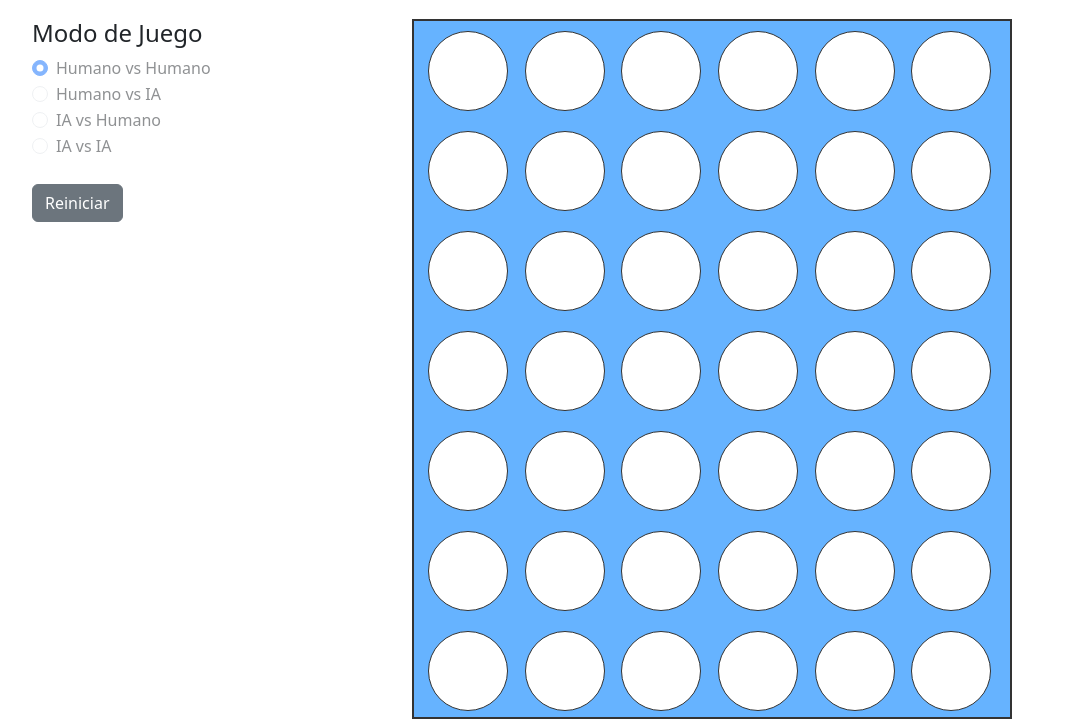
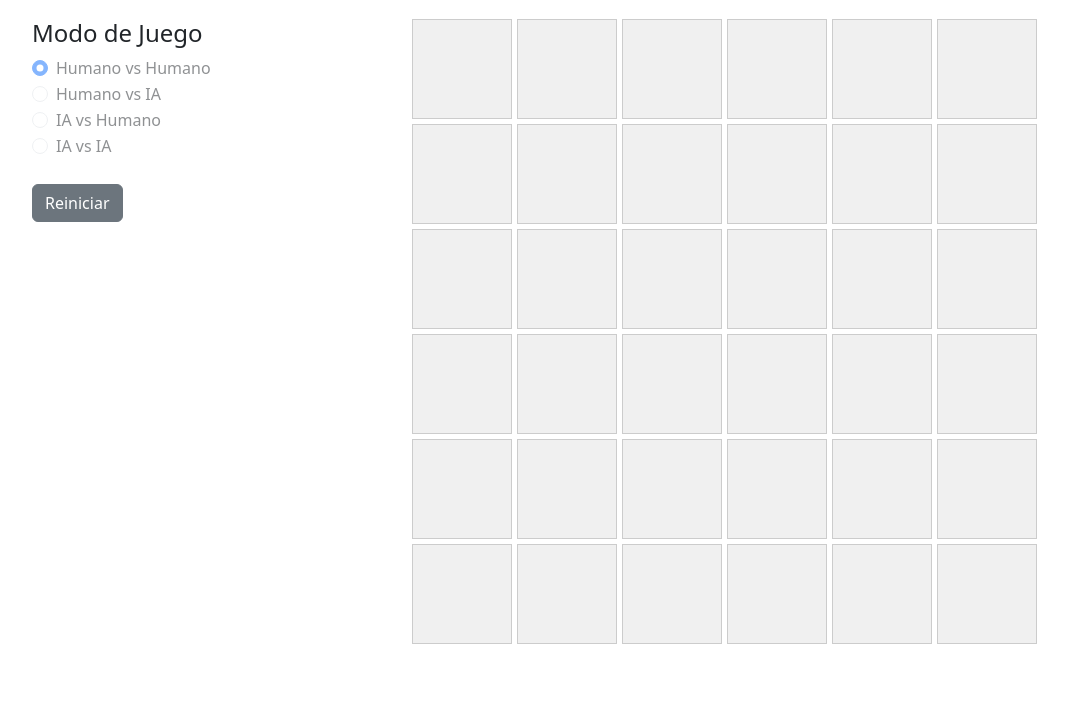
Before and after one commit to LeJammes454/Conecta-4, a plain HTML site: page index.html in a window 1280 px wide. Both pictures are taken after a click on the button "Comenzar Juego". Shown: the part 77-800 px from the top of the page, without its empty margins (50-1118 px from the left). Drawn offline with nearby package versions, Linux system fonts and the light colour scheme.

Commit message:
arreglado el bug de tablero
se soluciono el tablero que tenia error

```diff
--- a/index.html
+++ b/index.html
@@ -42,61 +42,8 @@
 
             </div>
             <div class="col-8">
-                <div class="game-board hidden">
-                    <div class="row">
-                        <div class="cell empty"></div>
-                        <div class="cell empty"></div>
-                        <div class="cell empty"></div>
-                        <div class="cell empty"></div>
-                        <div class="cell empty"></div>
-                        <div class="cell empty"></div>
-                        <div class="cell empty"></div>
-                    </div>
-                    <div class="row">
-                        <div class="cell empty"></div>
-                        <div class="cell empty"></div>
-                        <div class="cell empty"></div>
-                        <div class="cell empty"></div>
-                        <div class="cell empty"></div>
-                        <div class="cell empty"></div>
-                        <div class="cell empty"></div>
-                    </div>
-                    <div class="row">
-                        <div class="cell empty"></div>
-                        <div class="cell empty"></div>
-                        <div class="cell empty"></div>
-                        <div class="cell empty"></div>
-                        <div class="cell empty"></div>
-                        <div class="cell empty"></div>
-                        <div class="cell empty"></div>
-                    </div>
-                    <div class="row">
-                        <div class="cell empty"></div>
-                        <div class="cell empty"></div>
-                        <div class="cell empty"></div>
-                        <div class="cell empty"></div>
-                        <div class="cell empty"></div>
-                        <div class="cell empty"></div>
-                        <div class="cell empty"></div>
-                    </div>
-                    <div class="row">
-                        <div class="cell empty"></div>
-                        <div class="cell empty"></div>
-                        <div class="cell empty"></div>
-                        <div class="cell empty"></div>
-                        <div class="cell empty"></div>
-                        <div class="cell empty"></div>
-                        <div class="cell empty"></div>
-                    </div>
-                    <div class="row">
-                        <div class="cell empty"></div>
-                        <div class="cell empty"></div>
-                        <div class="cell empty"></div>
-                        <div class="cell empty"></div>
-                        <div class="cell empty"></div>
-                        <div class="cell empty"></div>
-                        <div class="cell empty"></div>
-                    </div>
+                <div class="board" id="board">
+                    <!-- Aquí se generarán las celdas de la cuadrícula -->
                 </div>
             </div>
         </div>
--- a/script.js
+++ b/script.js
@@ -1,19 +1,44 @@
 document.addEventListener('DOMContentLoaded', function() {
-    const gameBoard = document.querySelector('.game-board');
+    const gameBoard = document.getElementById('board');
+    const cells = [];
+    let currentPlayer = 'red';
+    let gameOver = false;
     const startButton = document.getElementById('start-button');
     const resetButton = document.getElementById('reset-button');
     const modoRadios = document.querySelectorAll('input[name="modoJuego"]');
 
-    // Ocultar el tablero y deshabilitar el botón de reinicio al cargar
-    gameBoard.style.display = 'none';
-    resetButton.disabled = true;
+
+    // Función para crear la cuadrícula
+    function createGrid() {
+        for (let row = 0; row < 6; row++) {
+            cells[row] = [];
+            for (let col = 0; col < 6; col++) {
+                const cell = document.createElement('div');
+                cell.classList.add('cell');
+                cell.dataset.row = row;
+                cell.dataset.col = col;
+                gameBoard.appendChild(cell);
+                cells[row][col] = cell;
+            }
+        }
+    }
+
+    // Función para limpiar la cuadrícula
+    function clearGrid() {
+        while (gameBoard.firstChild) {
+            gameBoard.removeChild(gameBoard.firstChild);
+        }
+    }
 
     // Escuchar el evento de clic en el botón de inicio
     startButton.addEventListener('click', function() {
         gameBoard.style.display = 'grid'; // Mostrar el tablero
-        this.style.display = 'none'; // Ocultar el botón de inicio
+        startButton.style.display = 'none'; // Ocultar el botón de inicio
         resetButton.disabled = false; // Habilitar el botón de reinicio
         modoRadios.forEach(radio => radio.disabled = true); // Bloquear radios
+
+        clearGrid(); // Limpiar el tablero antes de crear una nueva cuadrícula
+        createGrid(); // Llamar a la función para crear la cuadrícula
     });
 
     // Escuchar el evento de clic en el botón de reinicio
@@ -22,5 +47,7 @@ document.addEventListener('DOMContentLoaded', function() {
         startButton.style.display = 'block'; // Mostrar el botón de inicio
         resetButton.disabled = true; // Deshabilitar el botón de reinicio
         modoRadios.forEach(radio => radio.disabled = false); // Desbloquear radios
+        clearGrid(); // Limpiar el tablero cuando se reinicia el juego
     });
+
 });
--- a/styles.css
+++ b/styles.css
@@ -1,29 +1,24 @@
-.game-board {
-    border: 2px solid #333;
-    padding-left: 2vh;
-    padding-bottom: 5vh;
-    width: 600px; /* Ajuste del ancho */
-    height: 700px; /* Ajuste de la altura */
+/* Estilos CSS para la cuadrícula */
+.board {
     display: grid;
-    grid-template-columns: repeat(6, 1fr);
-    grid-template-rows: repeat(7, 1fr);
-    background-color: #66b3ff;
+    grid-template-columns: repeat(6, 100px);
+    grid-template-rows: repeat(6, 100px);
+    gap: 5px;
 }
-
-
 .cell {
-    border: 1px solid #333;
-    background-color: #fff;
-    width: 80px;
-    height: 80px;
-    border-radius: 50%;
-    margin: 10px;
+    width: 100px;
+    height: 100px;
+    background-color: #f0f0f0;
+            border: 1px solid #ccc;
+    display: flex;
+    align-items: center;
+    justify-content: center;
+    font-size: 24px;
+    cursor: pointer;
 }
-
-.player-1 {
-    background-color: #ff6666;
+.red {
+    background-color: red;
 }
-
-.player-2 {
-    background-color: #66b3ff;
+.yellow {
+    background-color: yellow;
 }
```
